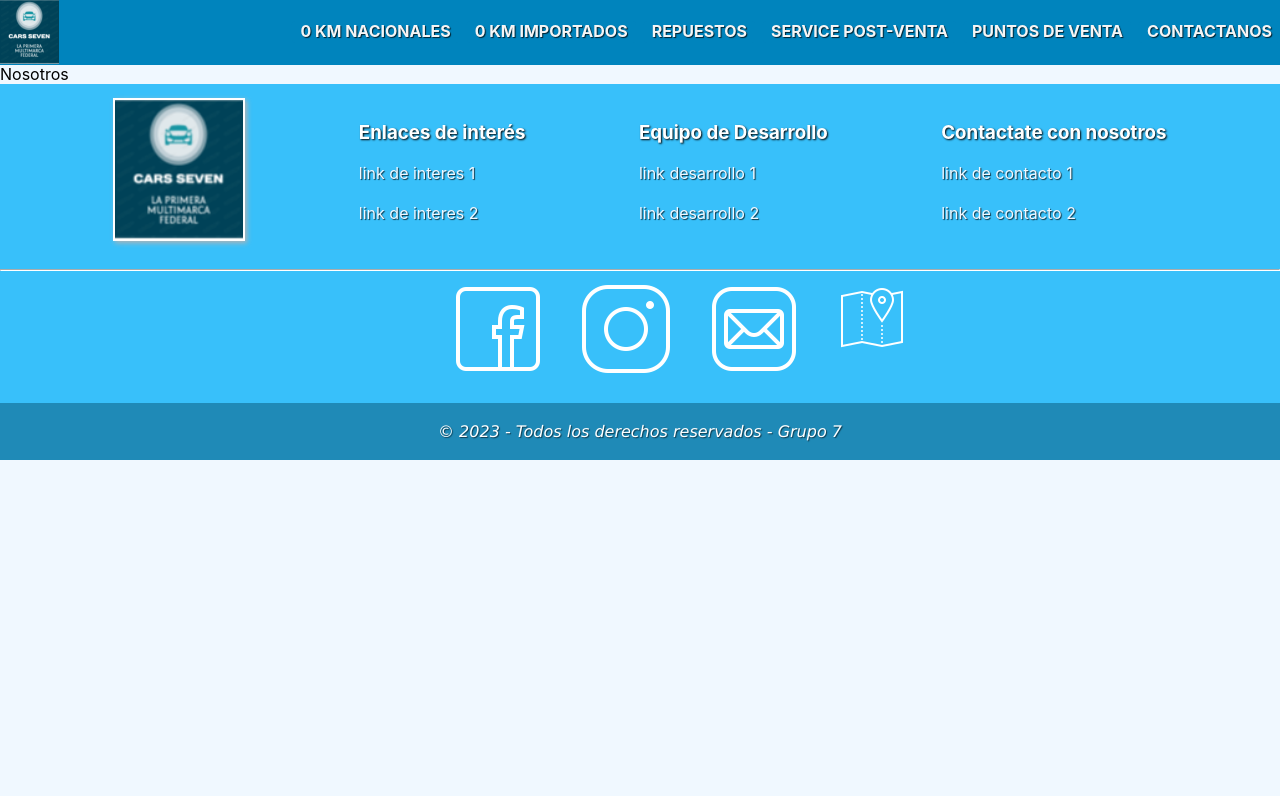
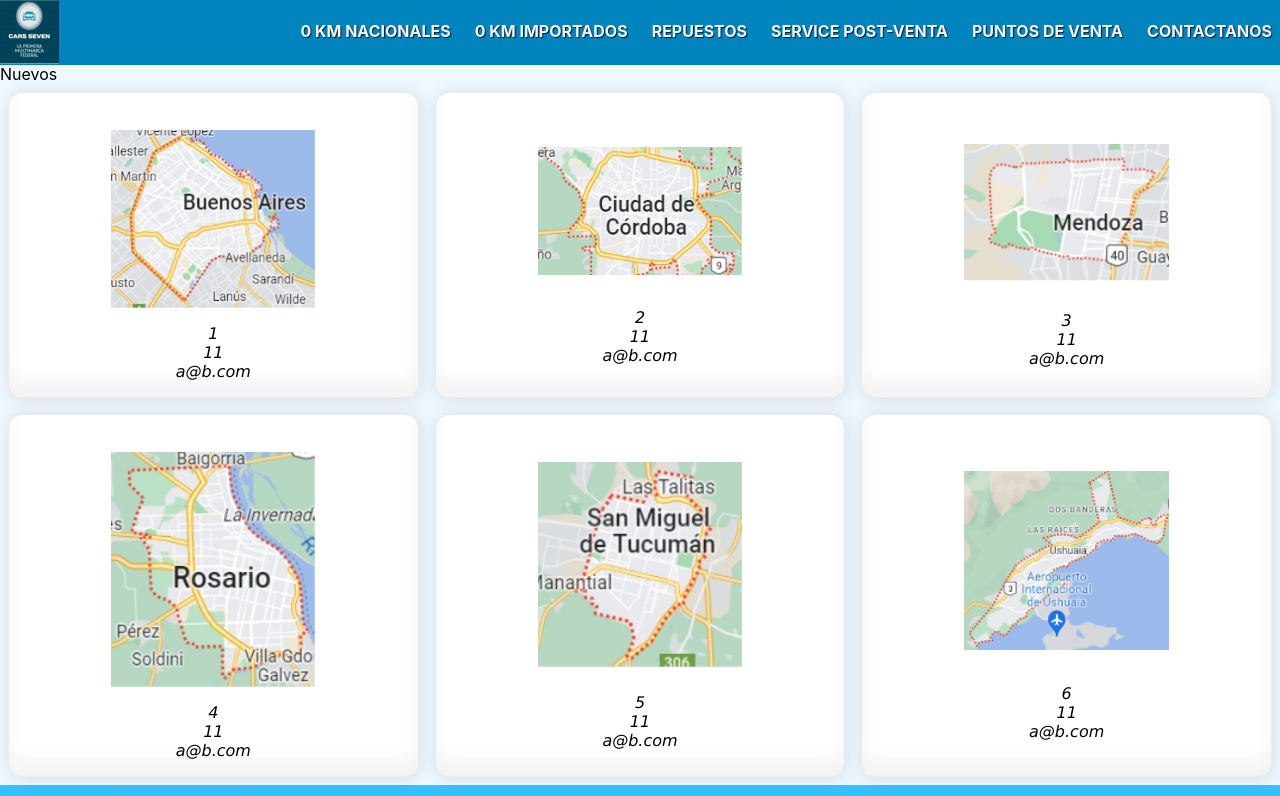
Before and after one commit to daro-asecas/Grupo7, a React (Create React App) app: page /nosotros in a window 1280 px wide. Shown: the top 796 px of the page. Built offline with nearby package versions, Linux system fonts and the light colour scheme.

Commit message:
modificacion de puntos de venta

```diff
--- a/src/components/routes/Nosotros.jsx
+++ b/src/components/routes/Nosotros.jsx
@@ -1,7 +1,80 @@
+import "../../styles/nuevos.css"
+
+export function CardPuntosDeVenta(props) {
+
+    return (
+      <>
+      <div className="cardHome">
+          <h3>{props.categoria}</h3>
+          <img className="imgHome" src={props.img} />
+            <p>
+                {props.direccion} <br />
+                {props.Wsp} <br />
+                {props.mail}
+            </p>
+      </div>
+      </>
+    )
+  }
+
+
+
+
 export function Nosotros() {
     return (
       <>
-        Nosotros
+        Nuevos
+
+        <div className="cardnuevos">
+
+
+            <CardPuntosDeVenta
+                        img="/ubicaciones/bsas.png"
+                        direccion="1"
+                        Wsp="11"
+                        mail="a@b.com"
+            />
+
+            <CardPuntosDeVenta
+                        img="/ubicaciones/cordoba.png"
+                        direccion="2"
+                        Wsp="11"
+                        mail="a@b.com"
+            />
+
+            <CardPuntosDeVenta
+                        img="/ubicaciones/mendoza.png"
+                        direccion="3"
+                        Wsp="11"
+                        mail="a@b.com"
+            />
+
+            <CardPuntosDeVenta
+                        img="/ubicaciones/rosario.png"
+                        direccion="4"
+                        Wsp="11"
+                        mail="a@b.com"
+            />
+
+            <CardPuntosDeVenta
+                        img="/ubicaciones/tucuman.png"
+                        direccion="5"
+                        Wsp="11"
+                        mail="a@b.com"
+            />
+
+            <CardPuntosDeVenta
+                        img="/ubicaciones/ushuaia.png"
+                        direccion="6"
+                        Wsp="11"
+                        mail="a@b.com"
+            />
+
+
+
+        </div>
+
+
       </>
     );
   }
```
